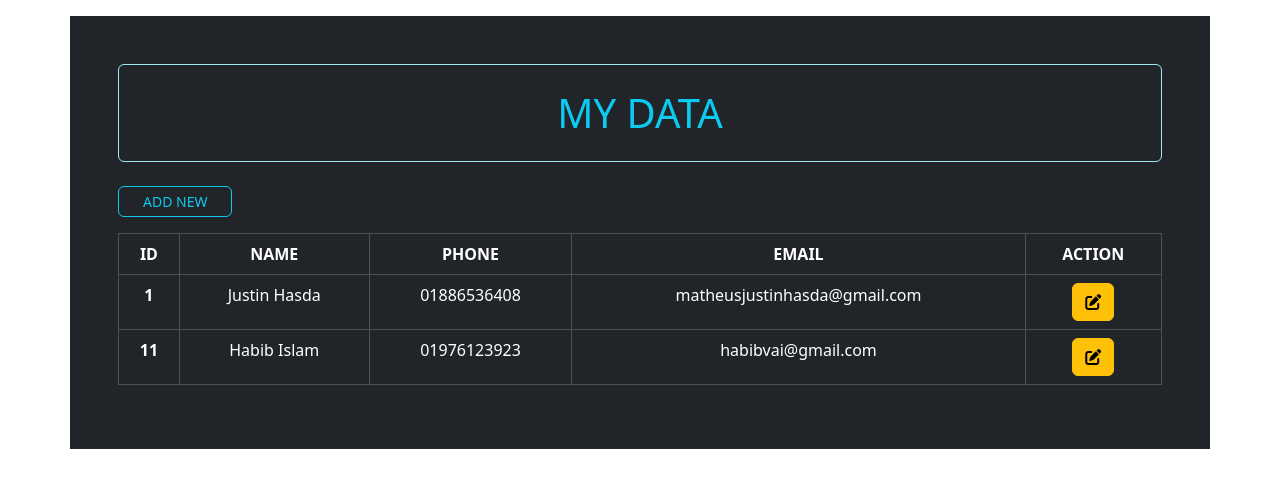
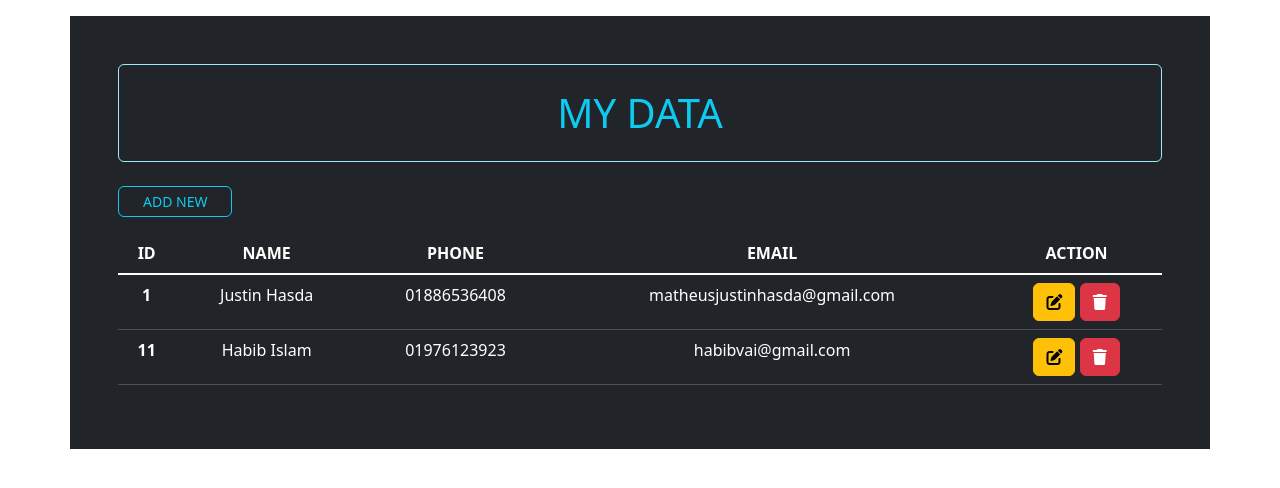
Before and after one commit to hasdajustin/Simple-Django-Crud-Operation, a Django app: page / in a window 1280 px wide. Shown: the top 488 px of the page. Run offline with Django 5.2, Linux system fonts and the light colour scheme; data comes from the database, SQL or seed files in the repository; both versions use the stored data as it was after the commit.

Commit message:
add user delete functionality with url, view and template link

```diff
--- a/myapp/templates/myapp/display_data.html
+++ b/myapp/templates/myapp/display_data.html
@@ -4,7 +4,7 @@
     <div class="container bg-dark p-5 my-3">
         <h1 class="text-info text-center border border-info-subtle rounded py-4">MY DATA</h1>
         <a class="btn btn-sm rounded btn-outline-info px-4 my-3" href="{% url 'add_newUser' %}">ADD NEW</a>
-        <table class="table table-dark table-hover table-bordered text-center">
+        <table class="table table-dark table-hover text-center">
             <thead>
                 <tr>
                     <th scope="col">ID</th>
@@ -14,7 +14,7 @@
                     <th scope="col">ACTION</th>
                 </tr>
             </thead>
-            <tbody>
+            <tbody class="table-group-divider">
                 {% for user in userData %}
                 <tr>
                     <th scope="row">{{user.id}}</th>
@@ -25,6 +25,9 @@
                         <a class="btn btn-warning" href="{% url 'edit_userinfo' user.pk %}">
                             <i class="fa-solid fa-pen-to-square"></i>
                         </a>
+                        <a class="btn btn-danger" href="{% url 'delete_userinfo' user.pk %}">
+                            <i class="fa-solid fa-trash"></i>
+                        </a>
                     </td>
                 </tr>
                 {% endfor %}
--- a/myapp/urls.py
+++ b/myapp/urls.py
@@ -5,4 +5,5 @@ urlpatterns = [
     path('', views.display_data, name='display_data'),
     path('add_newUser/', views.add_newUser, name='add_newUser'),
     path('edit_userinfo/<int:pk>/', views.edit_userinfo, name='edit_userinfo'),
+    path('delete_userinfo/<int:pk>/', views.delete_userinfo, name='delete_userinfo'),
 ]
--- a/myapp/views.py
+++ b/myapp/views.py
@@ -28,3 +28,8 @@ def edit_userinfo(request, pk):
     else:
         form = UserForm(instance=user) # user er sob data gula form e show korbe.
     return render(request, 'myapp/edit_userinfo.html', {'form': form})
+
+def delete_userinfo(requeset, pk):
+    user = get_object_or_404(User, pk=pk)
+    user.delete()
+    return redirect('display_data')
```
Also changed, not shown: db.sqlite3.
